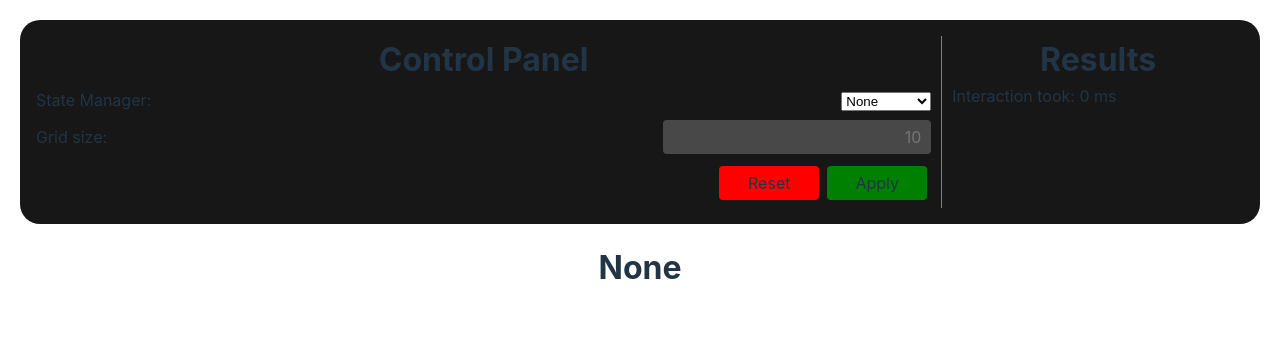
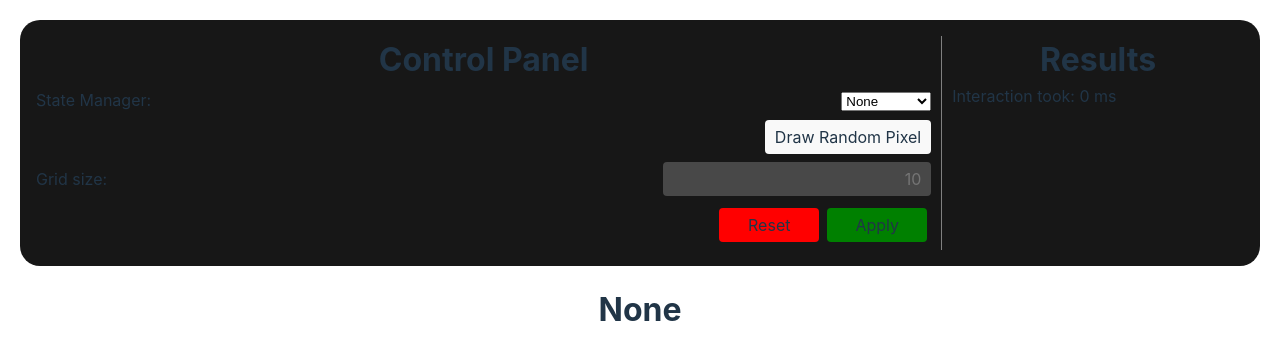
Before and after one commit to HappyButter/react-state-management-comparison-v2, a React (Vite) app: page / in a window 1280 px wide. Shown: the top 360 px of the page. Built offline with nearby package versions, Linux system fonts and the light colour scheme.

Commit message:
Implement emitter.ts

```diff
--- a/package.json
+++ b/package.json
@@ -13,7 +13,9 @@
     "test": "playwright test --config=playwright.config.ts --ui"
   },
   "dependencies": {
+    "@reduxjs/toolkit": "^2.2.6",
     "afterframe": "^1.0.2",
+    "eventemitter3": "^5.0.1",
     "react": "^18.2.0",
     "react-dom": "^18.2.0",
     "react-hook-form": "^7.50.1",
--- a/src/App.tsx
+++ b/src/App.tsx
@@ -5,6 +5,7 @@ import ControlPanel from './components/ControlPanel';
 
 import ContextApp from 'modules/ContextApp';
 import ZustandApp from 'modules/ZustandApp';
+
 // const ContextApp = lazy(() => import('modules/ContextApp'));
 // const ZustandApp = lazy(() => import('modules/ZustandApp'));
 
@@ -13,7 +14,7 @@ const renderSelectedExample = (option: AvailableStateManagerType, gridSize: numb
     case 'ContextAPI':
       return <ContextApp gridSize={gridSize}/>;
     case 'Zustand':
-      return <ZustandApp gridSize={gridSize}/>;
+      return <ZustandApp gridSize={gridSize} />;
     case 'Redux':
     case 'None':
     default:
--- /dev/null
+++ b/src/common/emitter.ts
@@ -0,0 +1,17 @@
+import EventEmitter from 'eventemitter3';
+
+const eventEmitter = new EventEmitter();
+const Emitter = {
+  on: (event: string, fn: (payload: object) => void) => eventEmitter.on(event, fn),
+  emit: (event: string, payload?: object) => eventEmitter.emit(event, payload),
+  removeListener: (event: string, fn?: () => void) => eventEmitter.removeListener(event, fn),
+  listenerCount: (event: string) => eventEmitter.listenerCount(event),
+};
+
+Object.freeze(Emitter);
+
+export default Emitter;
+
+export enum EmitterEvents {
+  DRAW_RANDOM_PIXEL = 'DRAW_RANDOM_PIXEL',
+}
--- /dev/null
+++ b/src/common/measureInteraction.ts
@@ -0,0 +1,36 @@
+import afterFrame from 'afterframe';
+
+const measureInteractionFactory = () => {
+  // performance.now() returns the number of ms
+  // elapsed since the page was opened
+  const startTimestamp = performance.now();
+
+  return {
+    end(): number {
+      const endTimestamp = performance.now();
+      return endTimestamp - startTimestamp;
+    }
+  };
+};
+
+type MeasurementResultProps = {
+  toMeasure: () => void;
+  setResult: (result: number) => void;
+}
+
+const measureInteraction = ({
+  toMeasure = () => {},
+  setResult = () => {}
+}: MeasurementResultProps) => {
+  const interaction = measureInteractionFactory();
+
+  toMeasure();
+
+  afterFrame(() => {
+    const res = interaction.end();
+    console.log('Interaction took', res, 'ms');
+    setResult(res);
+  });
+};
+
+export { measureInteraction };
--- a/src/components/ControlPanel/ControlPanel.tsx
+++ b/src/components/ControlPanel/ControlPanel.tsx
@@ -1,49 +1,14 @@
 import { useRef, useState } from 'react';
-import afterFrame from 'afterframe';
 import { AppConfig, availableStateManagers } from 'types/global';
 import { useAppControl } from '../../state/AppControlContext';
 import ControlElement from './ControlElement';
+import { measureInteraction } from '../../common/measureInteraction.ts';
 
 import './styles.css';
 import { initAppConfig } from '../../state/initState.ts';
+import Emitter from '../../common/emitter.ts';
+import { EmitterEvents } from '../../common/emitter.ts';
 
-const measureInteraction = () => {
-  // performance.now() returns the number of ms
-  // elapsed since the page was opened
-  const startTimestamp = performance.now();
-
-  return {
-    end(): number {
-      const endTimestamp = performance.now();
-      console.log('Afterframe the interaction took', endTimestamp - startTimestamp, 'ms');
-
-      return endTimestamp - startTimestamp;
-    }
-  };
-};
-
-type MeasurementResultProps = {
-  toMeasure: () => void;
-  setResult: (result: number) => void;
-}
-
-const measureInteractionAndSetResult = ({
-                                          toMeasure = () => {
-                                          },
-                                          setResult = () => {
-                                          }
-                                        }: MeasurementResultProps) => {
-
-  const interaction = measureInteraction();
-
-  toMeasure();
-
-  afterFrame(() => {
-    const res = interaction.end();
-    console.log('Interaction took', res, 'ms');
-    setResult(res);
-  });
-};
 
 function parseIntOrReturnValue(x: string): number | string {
   const parsed = Number.parseInt(x);
@@ -72,7 +37,7 @@ const ControlPanel = () => {
             e.preventDefault();
 
             if (formRef && formRef.current) {
-              measureInteractionAndSetResult({
+              measureInteraction({
                 toMeasure: () => {
                   const entries = new FormData(formRef.current ?? undefined).entries();
                   const formDataParsed = (Object.fromEntries(entries) as never) as AppConfig;
@@ -99,6 +64,27 @@ const ControlPanel = () => {
               ))}
             </select>
           </ControlElement>
+
+          <ControlElement>
+            <button data-testid="drawRandomPixel"
+                    name="drawRandomPixel"
+                    style={{ textAlign: 'right' }}
+                    onClick={() => {
+                      Emitter.emit(EmitterEvents.DRAW_RANDOM_PIXEL);
+
+                      // measureInteraction({
+                      //   toMeasure: () => {
+                      //     Emitter.emit(EmitterEvents.DRAW_RANDOM_PIXEL);
+                      //   },
+                      //   setResult: setMeasurementResult
+                      // });
+                    }}
+                    type="button"
+            >
+              Draw Random Pixel
+            </button>
+          </ControlElement>
+
           <ControlElement title="Grid size:">
             <input id="gridSize"
                    name="gridSize"
@@ -116,14 +102,16 @@ const ControlPanel = () => {
                    style={{
                      margin: '4px',
                      width: 100,
-                     backgroundColor: 'red'
+                     backgroundColor: 'red',
+                     cursor: 'pointer'
                    }} />
             <input type="submit"
                    value="Apply"
                    style={{
                      margin: '4px',
                      width: 100,
-                     backgroundColor: 'green'
+                     backgroundColor: 'green',
+                     cursor: 'pointer'
                    }} />
           </ControlElement>
         </form>
--- a/src/modules/ContextApp/App.tsx
+++ b/src/modules/ContextApp/App.tsx
@@ -1,23 +1,46 @@
 import { useEffect } from 'react';
 import { usePixelsContext } from './state/store';
 import PixelGrid from './components/PixelGrid';
+import Emitter, { EmitterEvents } from '../../common/emitter.ts';
+import { measureInteraction } from '../../common/measureInteraction.ts';
 
 type AppProps = {
   gridSize: number;
 };
 
 const App = ({ gridSize }: AppProps) => {
-  const { pixels, setupPixels } = usePixelsContext();
+  const { pixels, setupPixels, setPixelColor } = usePixelsContext();
 
   useEffect(() => {
     setupPixels(gridSize);
   }, [gridSize, setupPixels]);
 
+  useEffect(() => {
+    Emitter.on(EmitterEvents.DRAW_RANDOM_PIXEL, () => {
+      if (!pixels?.length) return;
+
+      const randomX = Math.floor(Math.random() * pixels.length);
+      const randomY = Math.floor(Math.random() * pixels.length);
+      const randomColor = 'red';
+      measureInteraction({
+        toMeasure: () => {
+          setPixelColor(randomX, randomY, randomColor);
+        },
+        setResult: () => {}
+      })
+    });
+
+    return () => {
+      Emitter.removeListener(EmitterEvents.DRAW_RANDOM_PIXEL);
+    };
+  }, [pixels]);
+
+  if (!pixels?.length) return (<div>Set valid configuration</div>);
   if (pixels?.length !== gridSize) return (<div>Calculating...</div>);
 
   return (
     <div>
-      <PixelGrid size={gridSize} />
+      <PixelGrid size={pixels.length} />
     </div>
   );
 };
--- a/src/modules/ContextApp/state/store.tsx
+++ b/src/modules/ContextApp/state/store.tsx
@@ -51,6 +51,8 @@ const PixelProvider = ({ children }: { children: ReactNode }) => {
 
   const setPixelColor = (rowIndex: number, colIndex: number, color: string) => {
     setPixels((state) => {
+      if (state?.length === 0) return state;
+
       const row = [...state[rowIndex]];
       const resultRow = row.map((pixel, index) => {
         if (index === colIndex) {
--- a/src/modules/ZustandApp/App.tsx
+++ b/src/modules/ZustandApp/App.tsx
@@ -1,26 +1,51 @@
 import PixelGrid from './components/PixelGrid';
 import { usePixelsStore } from './state/store';
 import { useEffect } from 'react';
+import Emitter, { EmitterEvents } from '../../common/emitter.ts';
+import { measureInteraction } from '../../common/measureInteraction.ts';
 
 type AppProps = {
   gridSize: number;
 };
 
-const App = ({gridSize}: AppProps) => {
+const App = ({ gridSize }: AppProps) => {
   const setupPixels = usePixelsStore((state) => state.setupPixels);
+  const setPixelColor = usePixelsStore((state) => state.setPixelColor);
   const pixels = usePixelsStore((state) => state.pixels);
 
   useEffect(() => {
     setupPixels(gridSize);
   }, [gridSize, setupPixels]);
 
-  if(pixels?.length !== gridSize) return (<div>Calculating...</div>);
+
+  useEffect(() => {
+    Emitter.on(EmitterEvents.DRAW_RANDOM_PIXEL, () => {
+      if (!pixels?.length) return;
+
+      const randomX = Math.floor(Math.random() * pixels.length);
+      const randomY = Math.floor(Math.random() * pixels.length);
+      const randomColor = 'red';
+      measureInteraction({
+        toMeasure: () => {
+          setPixelColor(randomX, randomY, randomColor);
+        },
+        setResult: () => {}
+      })
+    });
+
+    return () => {
+      Emitter.removeListener(EmitterEvents.DRAW_RANDOM_PIXEL);
+    };
+  }, [pixels]);
+
+  if (!pixels?.length) return (<div>Set valid configuration</div>);
+  if (pixels?.length !== gridSize) return (<div>Calculating...</div>);
 
   return (
     <div>
       <PixelGrid size={gridSize} />
     </div>
-  )
-}
+  );
+};
 
 export default App;
```
Also changed, not shown: 1 other file (tests, documents, lock files or other folders).
